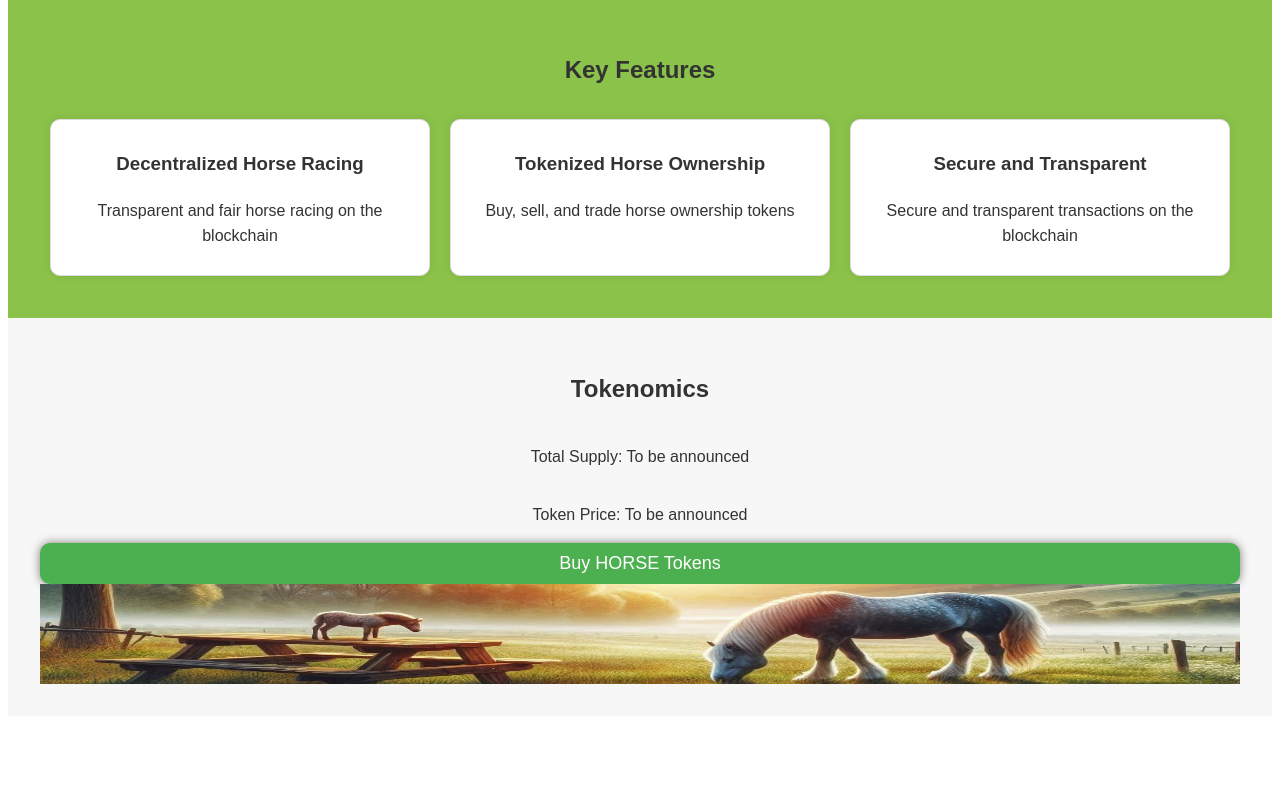
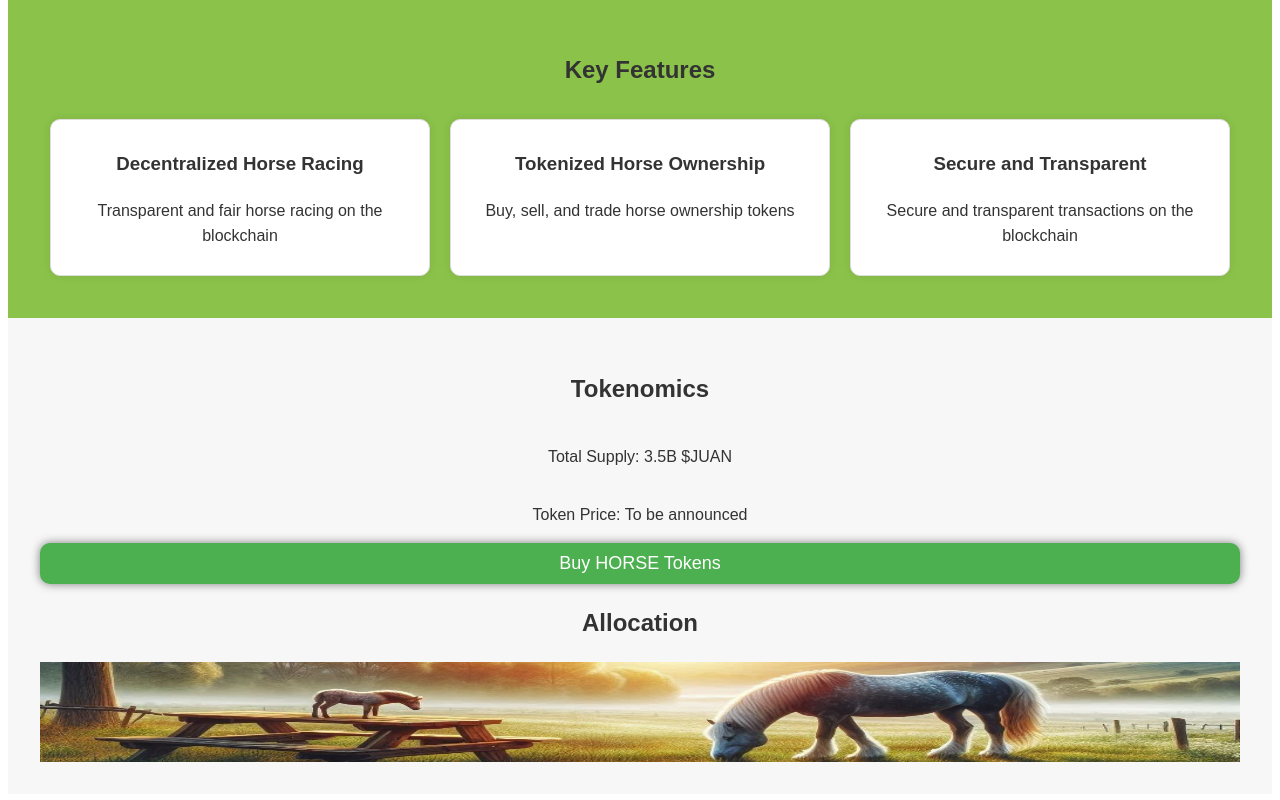
Before and after one commit to HitmanBoi/Memethon, a React (Vite) app in the folder Juan_Horse/src/Juan_Horse_frontend/: page / in a window 1280 px wide. Shown: the part 809-1609 px from the top of the page. Before the commit the page ends 1533 px from the top, so only its background shows below. Built offline with nearby package versions, Linux system fonts and the light colour scheme.

Commit message:
Updated Page

```diff
--- a/Juan_Horse/src/Juan_Horse_frontend/src/App.jsx
+++ b/Juan_Horse/src/Juan_Horse_frontend/src/App.jsx
@@ -32,9 +32,11 @@ const App = () => {
       </section>
       <section className="tokenomics">
         <h2>Tokenomics</h2>
-        <p>Total Supply: To be announced </p>
+        <p>Total Supply: 3.5B $JUAN </p>
         <p>Token Price: To be announced</p>
         <button>Buy HORSE Tokens</button>
+        <h2> Allocation </h2>
+
         <img src="public/Horse_grazing.jpeg" alt="Horse Grazing" height={100} />
       </section>
     </div>
```
